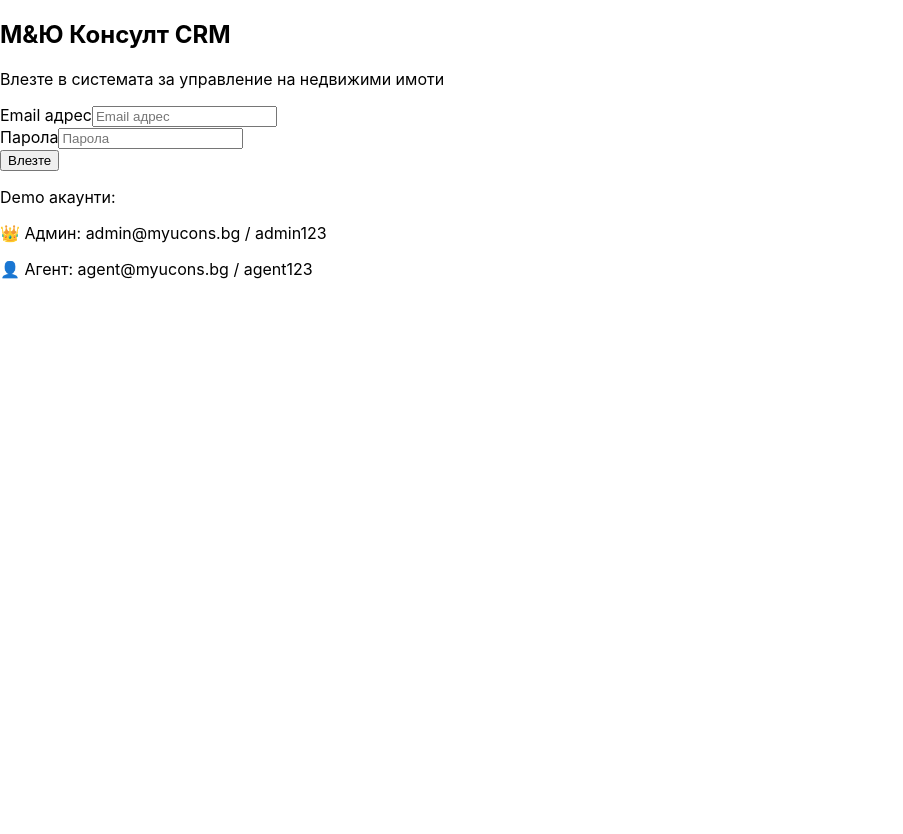
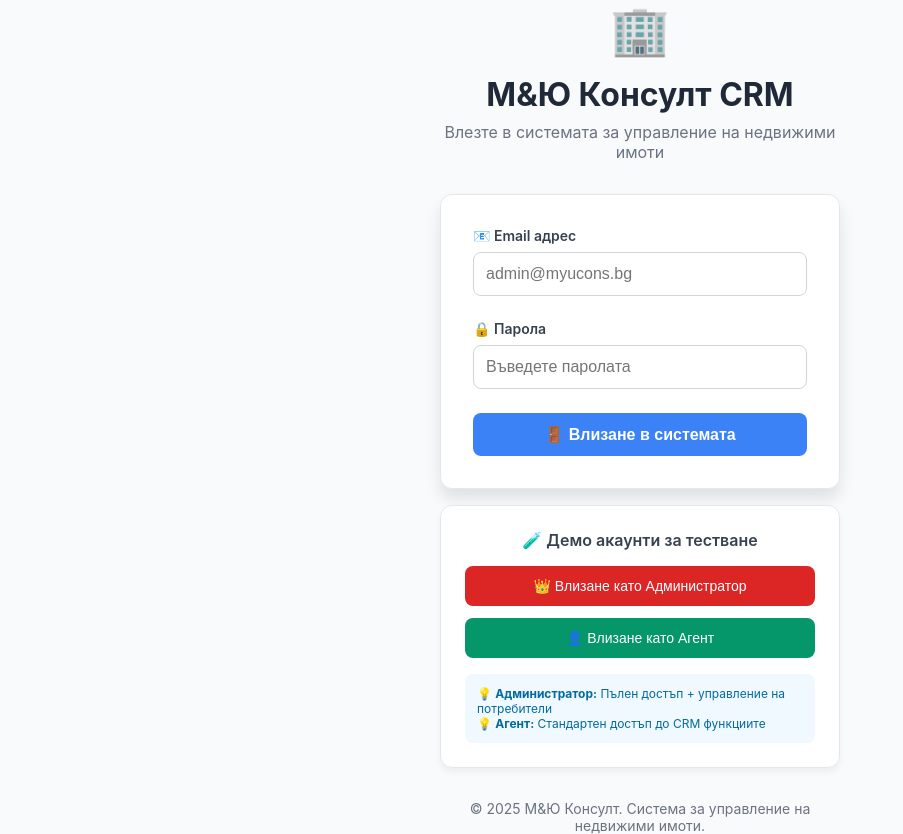
Before and after one commit to lechev95/real-estate-system, a React (Vite) app in the folder frontend/: page / in a window 1280 px wide. Shown: the whole page, without its empty margins (0-903 px from the left). Before the commit the page ends 800 px from the top, so only its background shows below. Built offline with nearby package versions, Linux system fonts and the light colour scheme.

Commit message:
test: minimal app.jsx to debug TypeError

```diff
--- a/frontend/src/App.jsx
+++ b/frontend/src/App.jsx
@@ -1,6 +1,13 @@
-// frontend/src/App.jsx - Minimal working version
+// frontend/src/App.jsx - Modular Architecture
 import React, { useState } from 'react';
 import { AuthProvider, useAuth } from './contexts/AuthContext.jsx';
+import ProtectedRoute from './components/ProtectedRoute.jsx';
+import LoginForm from './components/LoginForm.jsx';
+import UserManagement from './components/UserManagement.jsx';
+import Properties from './components/Properties.jsx';
+import Buyers from './components/Buyers.jsx';
+import Sellers from './components/Sellers.jsx';
+import Tasks from './components/Tasks.jsx';
 
 const App = () => {
   return (
@@ -13,7 +20,7 @@ const App = () => {
 };
 
 const MainApp = () => {
-  const { user, loading, logout } = useAuth();
+  const { user, loading } = useAuth();
 
   if (loading) {
     return (
@@ -30,117 +37,26 @@ const MainApp = () => {
     return <LoginForm />;
   }
 
-  return <Dashboard />;
-};
-
-// Simple Login Form
-const LoginForm = () => {
-  const { login, error } = useAuth();
-  const [email, setEmail] = useState('');
-  const [password, setPassword] = useState('');
-  const [loading, setLoading] = useState(false);
-
-  const handleSubmit = async (e) => {
-    e.preventDefault();
-    setLoading(true);
-
-    try {
-      await login(email, password);
-    } catch (err) {
-      console.error('Login failed:', err);
-    } finally {
-      setLoading(false);
-    }
-  };
-
   return (
-    <div className="min-h-screen flex items-center justify-center bg-gray-50 py-12 px-4 sm:px-6 lg:px-8">
-      <div className="max-w-md w-full space-y-8">
-        <div>
-          <h2 className="mt-6 text-center text-3xl font-extrabold text-gray-900">
-            М&Ю Консулт CRM
-          </h2>
-          <p className="mt-2 text-center text-sm text-gray-600">
-            Влезте в системата за управление на недвижими имоти
-          </p>
-        </div>
-
-        <form className="mt-8 space-y-6" onSubmit={handleSubmit}>
-          {error && (
-            <div className="bg-red-50 border border-red-200 text-red-700 px-4 py-3 rounded">
-              {error}
-            </div>
-          )}
-
-          <div className="space-y-4">
-            <div>
-              <label htmlFor="email" className="sr-only">
-                Email адрес
-              </label>
-              <input
-                id="email"
-                name="email"
-                type="email"
-                autoComplete="email"
-                required
-                className="appearance-none rounded-lg relative block w-full px-3 py-2 border border-gray-300 placeholder-gray-500 text-gray-900 focus:outline-none focus:ring-blue-500 focus:border-blue-500 focus:z-10 sm:text-sm"
-                placeholder="Email адрес"
-                value={email}
-                onChange={(e) => setEmail(e.target.value)}
-              />
-            </div>
-            <div>
-              <label htmlFor="password" className="sr-only">
-                Парола
-              </label>
-              <input
-                id="password"
-                name="password"
-                type="password"
-                autoComplete="current-password"
-                required
-                className="appearance-none rounded-lg relative block w-full px-3 py-2 border border-gray-300 placeholder-gray-500 text-gray-900 focus:outline-none focus:ring-blue-500 focus:border-blue-500 focus:z-10 sm:text-sm"
-                placeholder="Парола"
-                value={password}
-                onChange={(e) => setPassword(e.target.value)}
-              />
-            </div>
-          </div>
-
-          <div>
-            <button
-              type="submit"
-              disabled={loading}
-              className="group relative w-full flex justify-center py-2 px-4 border border-transparent text-sm font-medium rounded-lg text-white bg-blue-600 hover:bg-blue-700 focus:outline-none focus:ring-2 focus:ring-offset-2 focus:ring-blue-500 disabled:opacity-50 disabled:cursor-not-allowed"
-            >
-              {loading ? 'Влизане...' : 'Влезте'}
-            </button>
-          </div>
-
-          <div className="text-center">
-            <div className="text-sm text-gray-600">
-              <p className="font-medium">Demo акаунти:</p>
-              <p>👑 Админ: admin@myucons.bg / admin123</p>
-              <p>👤 Агент: agent@myucons.bg / agent123</p>
-            </div>
-          </div>
-        </form>
-      </div>
-    </div>
+    <ProtectedRoute>
+      <Dashboard />
+    </ProtectedRoute>
   );
 };
 
-// Simple Dashboard
 const Dashboard = () => {
   const { user, logout } = useAuth();
   const [activeTab, setActiveTab] = useState('properties');
 
   const tabs = [
-    { id: 'properties', name: 'Имоти', icon: '🏠' },
-    { id: 'buyers', name: 'Купувачи', icon: '👤' },
-    { id: 'sellers', name: 'Продавачи', icon: '👥' },
-    { id: 'tasks', name: 'Задачи', icon: '📋' }
+    { id: 'properties', name: 'Имоти', icon: '🏠', component: Properties },
+    { id: 'buyers', name: 'Купувачи', icon: '👤', component: Buyers },
+    { id: 'sellers', name: 'Продавачи', icon: '👥', component: Sellers },
+    { id: 'tasks', name: 'Задачи', icon: '📋', component: Tasks },
+    ...(user?.role === 'admin' ? [{ id: 'users', name: 'Потребители', icon: '👑', component: UserManagement }] : [])
   ];
+
+  const ActiveComponent = tabs.find(tab => tab.id === activeTab)?.component || Properties;
 
   return (
     <div className="min-h-screen bg-gray-50">
@@ -148,6 +64,7 @@ const Dashboard = () => {
       <header className="bg-white shadow-sm border-b">
         <div className="max-w-7xl mx-auto px-4 sm:px-6 lg:px-8">
           <div className="flex justify-between items-center py-4">
+            {/* Logo and Title */}
             <div className="flex items-center space-x-4">
               <h1 className="text-2xl font-bold text-blue-600">
                 М&Ю Консулт CRM
@@ -157,8 +74,9 @@ const Dashboard = () => {
               </span>
             </div>
 
+            {/* User Info and Actions */}
             <div className="flex items-center space-x-4">
-              <div className="text-right">
+              <div className="hidden sm:block text-right">
                 <div className="text-sm font-medium text-gray-900">
                   {user.firstName} {user.lastName}
                 </div>
@@ -167,37 +85,41 @@ const Dashboard = () => {
                 </div>
               </div>
 
+              {/* User Avatar */}
               <div className="h-10 w-10 rounded-full bg-blue-600 flex items-center justify-center text-white font-medium">
                 {user.firstName?.[0]}{user.lastName?.[0]}
               </div>
 
+              {/* Logout Button */}
               <button
                 onClick={logout}
-                className="bg-red-600 hover:bg-red-700 text-white px-4 py-2 rounded-lg text-sm font-medium transition-colors duration-200"
+                className="bg-red-600 hover:bg-red-700 text-white px-4 py-2 rounded-lg text-sm font-medium transition-colors duration-200 flex items-center gap-2"
+                title="Изход"
               >
-                Изход
+                <span className="hidden sm:inline">Изход</span>
+                <span className="sm:hidden">🚪</span>
               </button>
             </div>
           </div>
         </div>
       </header>
 
-      {/* Navigation */}
+      {/* Navigation Tabs */}
       <nav className="bg-white shadow-sm border-b">
         <div className="max-w-7xl mx-auto px-4 sm:px-6 lg:px-8">
-          <div className="flex space-x-8">
+          <div className="flex space-x-8 overflow-x-auto">
             {tabs.map((tab) => (
               <button
                 key={tab.id}
                 onClick={() => setActiveTab(tab.id)}
-                className={`flex items-center space-x-2 py-4 px-1 border-b-2 font-medium text-sm transition-colors duration-200 ${
+                className={`flex items-center space-x-2 py-4 px-1 border-b-2 font-medium text-sm transition-colors duration-200 whitespace-nowrap ${
                   activeTab === tab.id
                     ? 'border-blue-500 text-blue-600'
                     : 'border-transparent text-gray-500 hover:text-gray-700 hover:border-gray-300'
                 }`}
               >
                 <span className="text-lg">{tab.icon}</span>
-                <span>{tab.name}</span>
+                <span className="hidden sm:inline">{tab.name}</span>
               </button>
             ))}
           </div>
@@ -206,160 +128,10 @@ const Dashboard = () => {
 
       {/* Main Content */}
       <main className="max-w-7xl mx-auto py-6 px-4 sm:px-6 lg:px-8">
-        <SimpleContent activeTab={activeTab} />
+        <ActiveComponent />
       </main>
     </div>
   );
 };
 
-// Simple Content Component
-const SimpleContent = ({ activeTab }) => {
-  const { getProperties, getBuyers, getSellers, getTasks } = useAuth();
-  const [data, setData] = useState([]);
-  const [loading, setLoading] = useState(false);
-
-  React.useEffect(() => {
-    loadData();
-  }, [activeTab]);
-
-  const loadData = async () => {
-    setLoading(true);
-    try {
-      let result = { data: [] };
-
-      switch (activeTab) {
-        case 'properties':
-          result = await getProperties();
-          setData(result.properties || []);
-          break;
-        case 'buyers':
-          result = await getBuyers();
-          setData(result.buyers || []);
-          break;
-        case 'sellers':
-          result = await getSellers();
-          setData(result.sellers || []);
-          break;
-        case 'tasks':
-          result = await getTasks();
-          setData(result.tasks || []);
-          break;
-        default:
-          setData([]);
-      }
-    } catch (error) {
-      console.error(`Error loading ${activeTab}:`, error);
-      setData([]);
-    } finally {
-      setLoading(false);
-    }
-  };
-
-  if (loading) {
-    return (
-      <div className="flex justify-center items-center py-12">
-        <div className="text-lg text-gray-600">Зареждане...</div>
-      </div>
-    );
-  }
-
-  const getIcon = () => {
-    switch (activeTab) {
-      case 'properties': return '🏠';
-      case 'buyers': return '👤';
-      case 'sellers': return '👥';
-      case 'tasks': return '📋';
-      default: return '📄';
-    }
-  };
-
-  const getTitle = () => {
-    switch (activeTab) {
-      case 'properties': return 'Имоти';
-      case 'buyers': return 'Купувачи';
-      case 'sellers': return 'Продавачи';
-      case 'tasks': return 'Задачи';
-      default: return 'Данни';
-    }
-  };
-
-  return (
-    <div className="space-y-6">
-      <div className="flex justify-between items-center">
-        <h2 className="text-2xl font-bold text-gray-900">
-          {getIcon()} {getTitle()}
-        </h2>
-        <div className="text-sm text-gray-500">
-          Общо: {data.length} записа
-        </div>
-      </div>
-
-      {data.length === 0 ? (
-        <div className="text-center py-12">
-          <div className="text-6xl mb-4">{getIcon()}</div>
-          <h3 className="text-xl font-semibold text-gray-900 mb-2">
-            Няма данни
-          </h3>
-          <p className="text-gray-600">
-            {activeTab === 'properties' && 'Няма добавени имоти'}
-            {activeTab === 'buyers' && 'Няма добавени купувачи'}
-            {activeTab === 'sellers' && 'Няма добавени продавачи'}
-            {activeTab === 'tasks' && 'Няма добавени задачи'}
-          </p>
-        </div>
-      ) : (
-        <div className="grid grid-cols-1 md:grid-cols-2 lg:grid-cols-3 gap-6">
-          {data.map((item, index) => (
-            <div key={item.id || index} className="bg-white rounded-lg shadow p-6">
-              <div className="flex items-start justify-between">
-                <div className="flex-1">
-                  <h3 className="text-lg font-semibold text-gray-900 mb-2">
-                    {activeTab === 'properties' && item.title}
-                    {activeTab === 'buyers' && `${item.firstName} ${item.lastName}`}
-                    {activeTab === 'sellers' && `${item.firstName} ${item.lastName}`}
-                    {activeTab === 'tasks' && item.title}
-                  </h3>
-
-                  <div className="space-y-1 text-sm text-gray-600">
-                    {activeTab === 'properties' && (
-                      <>
-                        <div>📍 {item.location}</div>
-                        <div>💰 {item.price ? `${parseInt(item.price).toLocaleString('bg-BG')} лв.` : 'Без цена'}</div>
-                        <div>🏠 {item.type}</div>
-                      </>
-                    )}
-
-                    {(activeTab === 'buyers' || activeTab === 'sellers') && (
-                      <>
-                        <div>📞 {item.phone}</div>
-                        <div>📧 {item.email}</div>
-                        {activeTab === 'buyers' && item.budget && (
-                          <div>💰 {parseInt(item.budget).toLocaleString('bg-BG')} лв.</div>
-                        )}
-                        {activeTab === 'sellers' && item.propertyAddress && (
-                          <div>🏠 {item.propertyAddress}</div>
-                        )}
-                      </>
-                    )}
-
-                    {activeTab === 'tasks' && (
-                      <>
-                        <div>{item.description}</div>
-                        {item.dueDate && (
-                          <div>📅 {new Date(item.dueDate).toLocaleDateString('bg-BG')}</div>
-                        )}
-                        <div>🎯 {item.priority === 'high' ? 'Висок' : item.priority === 'medium' ? 'Среден' : 'Нисък'} приоритет</div>
-                      </>
-                    )}
-                  </div>
-                </div>
-              </div>
-            </div>
-          ))}
-        </div>
-      )}
-    </div>
-  );
-};
-
 export default App;
```
